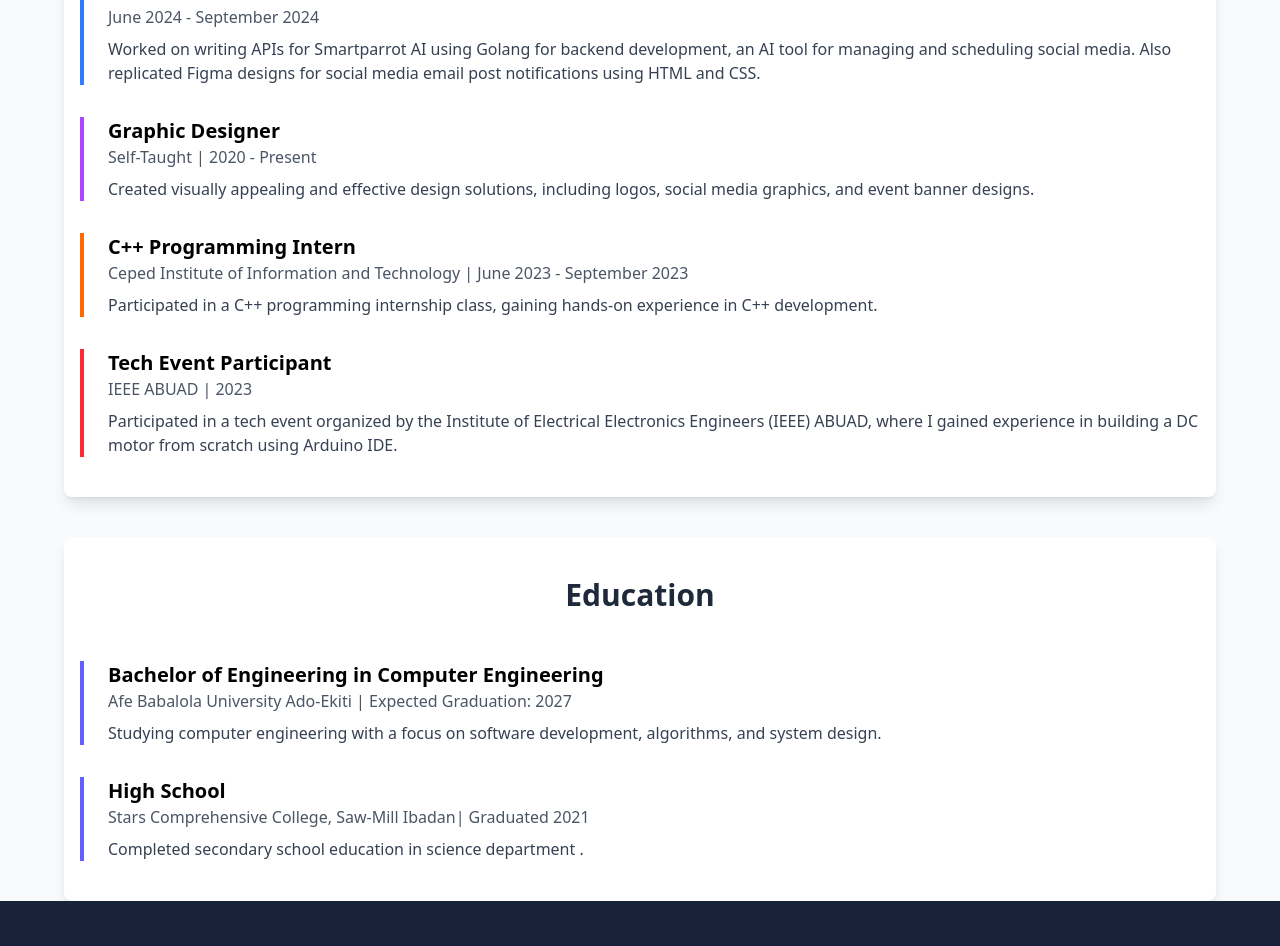
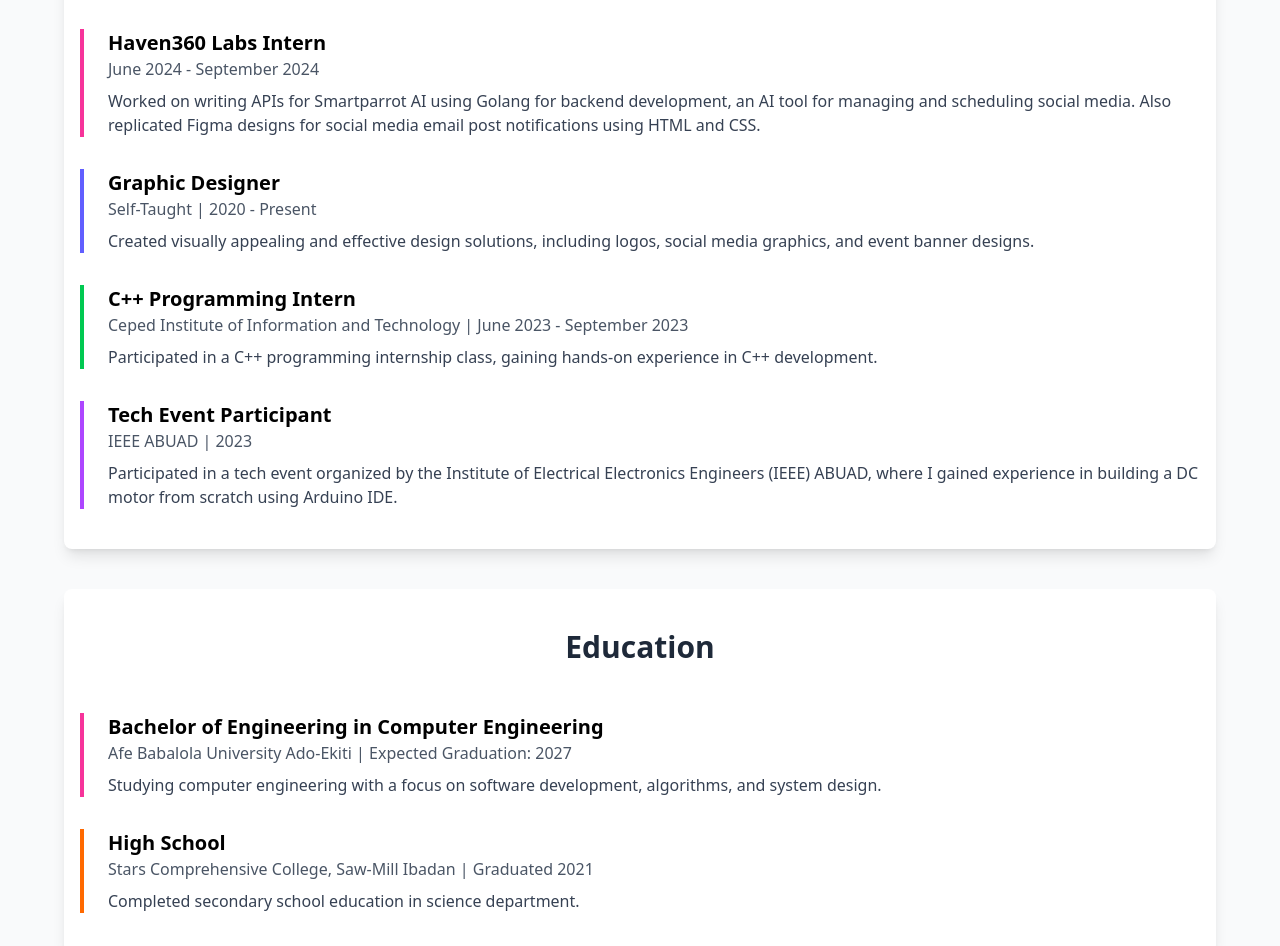
Before and after one commit to Victor-Olumide/mini-projects-portfolio, a Next.js app: page /about in a window 1280 px wide. Shown: the part 1345-2291 px from the top of the page. Built offline with nearby package versions, Linux system fonts and the light colour scheme.

Commit message:
feat: parse props and and z index

```diff
--- a/src/app/about/page.jsx
+++ b/src/app/about/page.jsx
@@ -25,11 +25,12 @@ import {
 } from "react-icons/si";
 import { AiOutlineJavaScript } from "react-icons/ai";
 import { VscVscode } from "react-icons/vsc";
+import Items from "../components/Items";
 
 export default function About() {
   return (
-    <main className="min-h-screen bg-gray-50">
-      <div className="flex flex-col md:flex-row justify-center items-center gap-10 bg-[#182239] w-full rounded-b-3xl p-10 text-white border-t border-t-white/30">
+    <main className="min-h-screen relative  w-full bg-gray-50">
+      <div className="flex flex-col md:flex-row mt-[52px] justify-center items-center  gap-10 bg-[#182239] w-full rounded-b-3xl p-10 text-white border-t border-t-white/30">
         <Image
           src="/profile.jpg"
           alt="profile picture"
@@ -176,82 +177,51 @@ export default function About() {
           Experience
         </h2>
         <div className="space-y-8">
-          <div className="border-l-4 border-indigo-500 pl-6">
-            <h3 className="text-xl font-semibold">
-              Software Developer (Frontend & Backend)
-            </h3>
-            <p className="text-gray-600 mb-2">
-              Univelcity | June 2025 - Present
-            </p>
-            <p className="text-gray-700">
-              Developing full-stack applications using JavaScript, React, and
-              Tailwind CSS, with a focus on both frontend and backend
-              technologies, contributing to innovative projects and enhancing
-              user experiences.
-            </p>
-          </div>
+          <Items
+            title="Software Developer (Frontend & Backend)"
+            date="Univelcity | June 2025 - Present"
+            description="Developing full-stack applications using JavaScript, React, and Tailwind CSS, with a focus on both frontend and backend technologies, contributing to innovative projects and enhancing user experiences."
+          />
 
-          <div className="border-l-4 border-blue-500 pl-6">
-            <h3 className="text-xl font-semibold">Haven360 Labs Intern</h3>
-            <p className="text-gray-600 mb-2">June 2024 - September 2024</p>
-            <p className="text-gray-700">
-              Worked on writing APIs for Smartparrot AI using Golang for backend
-              development, an AI tool for managing and scheduling social media.
-              Also replicated Figma designs for social media email post
-              notifications using HTML and CSS.
-            </p>
-          </div>
+          <Items
+            title="Haven360 Labs Intern"
+            date="June 2024 - September 2024"
+            description="Worked on writing APIs for Smartparrot AI using Golang for backend development, an AI tool for managing and scheduling social media. Also replicated Figma designs for social media email post notifications using HTML and CSS."
+          />
 
-          <div className="border-l-4 border-purple-500 pl-6">
-            <h3 className="text-xl font-semibold">Graphic Designer</h3>
-            <p className="text-gray-600 mb-2">Self-Taught | 2020 - Present</p>
-            <p className="text-gray-700">
-              Created visually appealing and effective design solutions,
-              including logos, social media graphics, and event banner designs.
-            </p>
-          </div>
+          <Items
+            title="Graphic Designer"
+            date="Self-Taught | 2020 - Present"
+            description="Created visually appealing and effective design solutions, including logos, social media graphics, and event banner designs."
+          />
 
-          <div className="border-l-4 border-orange-500 pl-6">
-            <h3 className="text-xl font-semibold">C++ Programming Intern</h3>
-            <p className="text-gray-600 mb-2">
-              Ceped Institute of Information and Technology | June 2023 -
-              September 2023
-            </p>
-            <p className="text-gray-700">
-              Participated in a C++ programming internship class, gaining
-              hands-on experience in C++ development.
-            </p>
-          </div>
+          <Items
+            title="C++ Programming Intern"
+            date="Ceped Institute of Information and Technology | June 2023 - September 2023"
+            description="Participated in a C++ programming internship class, gaining hands-on experience in C++ development."
+          />
 
-          <div className="border-l-4 border-red-500 pl-6">
-            <h3 className="text-xl font-semibold">Tech Event Participant</h3>
-            <p className="text-gray-600 mb-2">IEEE ABUAD | 2023</p>
-            <p className="text-gray-700">
-              Participated in a tech event organized by the Institute of
-              Electrical Electronics Engineers (IEEE) ABUAD, where I gained
-              experience in building a DC motor from scratch using Arduino IDE.
-            </p>
-          </div>
+          <Items
+            title="Tech Event Participant"
+            date="IEEE ABUAD | 2023"
+            description="Participated in a tech event organized by the Institute of Electrical Electronics Engineers (IEEE) ABUAD, where I gained experience in building a DC motor from scratch using Arduino IDE."
+          />
         </div>
       </section>
 
       <section className="py-10 px-4 max-w-6xl mt-10 mx-auto bg-white rounded-lg shadow-lg">
         <h2 className="text-3xl font-bold text-center mb-12 text-gray-800">Education</h2>
         <div className="space-y-8">
-          <div className="border-l-4 border-indigo-500 pl-6">
-            <h3 className="text-xl font-semibold">Bachelor of Engineering in Computer Engineering</h3>
-            <p className="text-gray-600 mb-2">Afe Babalola University Ado-Ekiti | Expected Graduation: 2027</p>
-            <p className="text-gray-700">
-              Studying computer engineering with a focus on software development, algorithms, and system design.
-            </p>
-          </div>
-          <div className="border-l-4 border-indigo-500 pl-6">
-            <h3 className="text-xl font-semibold">High School</h3>
-            <p className="text-gray-600 mb-2">Stars Comprehensive College,  Saw-Mill Ibadan| Graduated 2021</p>
-            <p className="text-gray-700">
-              Completed secondary school education in science department .
-            </p>
-          </div>
+          <Items
+            title="Bachelor of Engineering in Computer Engineering"
+            date="Afe Babalola University Ado-Ekiti | Expected Graduation: 2027"
+            description="Studying computer engineering with a focus on software development, algorithms, and system design."
+          />
+          <Items
+            title="High School"
+            date="Stars Comprehensive College, Saw-Mill Ibadan | Graduated 2021"
+            description="Completed secondary school education in science department."
+          />
         </div>
       </section>
 
--- a/src/app/contact/page.jsx
+++ b/src/app/contact/page.jsx
@@ -24,7 +24,7 @@ export default function Contact() {
         <form
           action="mailto:oyewumivictor7@gmail.com"
           method="post"
-          enctype="text/plain"
+          encType="text/plain"
           className="max-w-md mx-auto mb-8"
         >
           <input type="hidden" name="subject" value="Contact Form Submission" />
--- a/src/app/projects/page.jsx
+++ b/src/app/projects/page.jsx
@@ -81,7 +81,7 @@ export default function Projects() {
 
   return (
     <main className="p-4 flex flex-col justify-center items-center">
-      <section className="text-center">
+      <section className="text-center mt-[52px]">
         <h1 className="text-4xl font-bold text-gray-800 mb-4">Explore My Professionally Curated Creative Projects</h1>
         <p className="text-lg text-gray-600 max-w-2xl mx-auto">
           Dive into a collection of my mini-projects built with JavaScript and React. Each project showcases different skills and concepts, from simple utilities to interactive game.
```
Also changed, not shown: src/app/page.jsx (+20 -45 lines).
